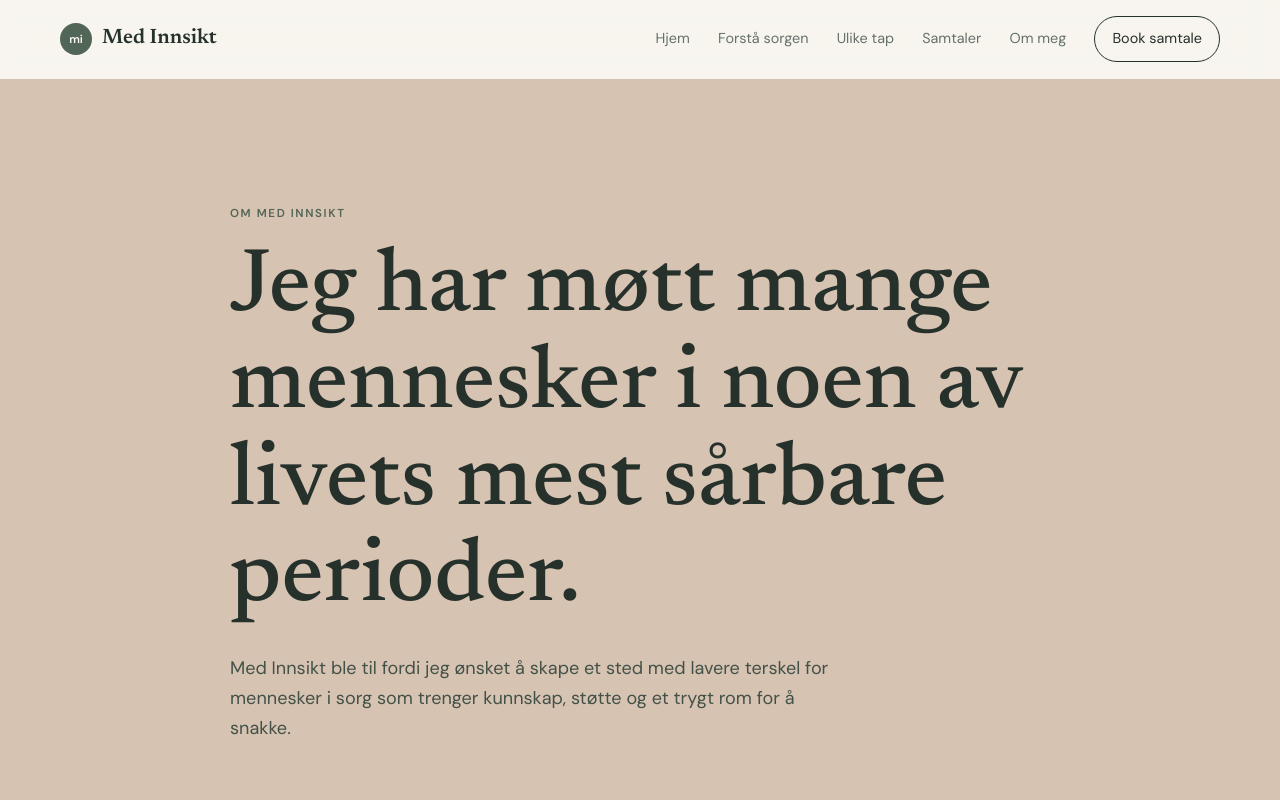
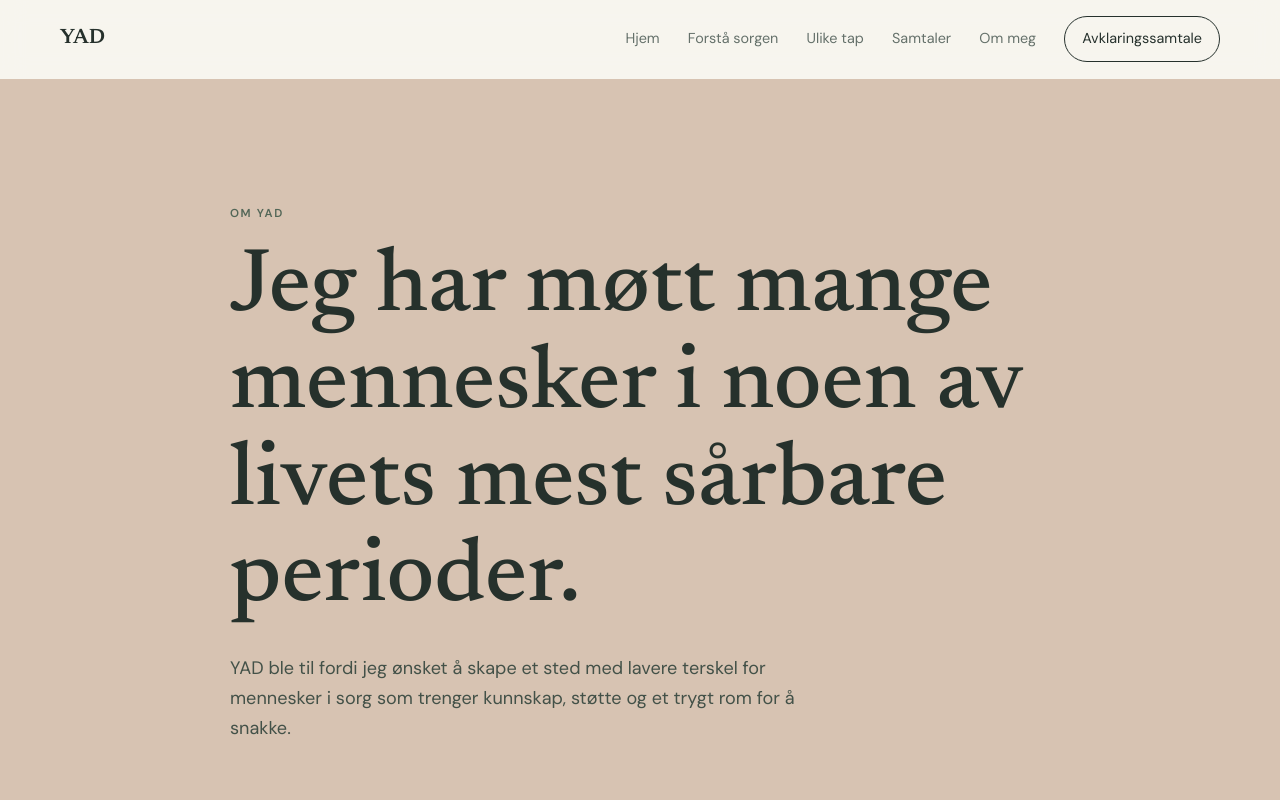
Before and after one commit to HRehmanii/Hawe, a plain HTML site: page ommeg.html in a window 1280 px wide. Shown: the top 800 px of the page. Drawn offline with Linux system fonts and the light colour scheme.

Commit message:
Change branding and content from Med Innsikt to YAD
Updated the content and branding from 'Med Innsikt' to 'YAD' in ommeg.html.

```diff
--- a/ommeg.html
+++ b/ommeg.html
@@ -3,8 +3,8 @@
 <head>
 <meta charset="UTF-8">
 <meta name="viewport" content="width=device-width, initial-scale=1.0">
-<meta name="description" content="Les om Hawe Palani, faglig bakgrunn og Med Innsikt.">
-<title>Om meg | Med Innsikt</title>
+<meta name="description" content="Les om Hawe Palani, faglig bakgrunn og YAD.">
+<title>Om meg | YAD</title>
 <link rel="preconnect" href="https://fonts.googleapis.com">
 <link rel="preconnect" href="https://fonts.gstatic.com" crossorigin>
 <link href="https://fonts.googleapis.com/css2?family=DM+Sans:wght@400;500;600&family=Newsreader:opsz,wght@6..72,400;6..72,500;6..72,600&display=swap" rel="stylesheet">
@@ -14,8 +14,8 @@
 <header class="site-header" id="nav">
 <div class="container nav__inner">
 <a class="brand" href="index.html">
-<span class="brand__mark">mi</span>
-<span>Med Innsikt</span>
+
+<span>YAD</span>
 </a>
 <button class="nav__burger" id="burger" aria-label="Åpne meny" aria-expanded="false">
 <span></span>
@@ -28,16 +28,16 @@
 <a href="ulike-tap.html">Ulike tap</a>
 <a href="samtaler.html">Samtaler</a>
 <a href="ommeg.html">Om meg</a>
-<a class="nav__cta" href="samtaler.html#book">Book samtale</a>
+<a class="nav__cta" href="samtaler.html#book">Avklaringssamtale</a>
 </nav>
 </div>
 </header>
 <main>
 <section class="section section--clay">
 <div class="container page-intro">
-<p class="eyebrow">Om Med Innsikt</p>
+<p class="eyebrow">Om YAD</p>
 <h1>Jeg har møtt mange mennesker i noen av livets mest sårbare perioder.</h1>
-<p class="lede">Med Innsikt ble til fordi jeg ønsket å skape et sted med lavere terskel for mennesker i sorg som trenger kunnskap, støtte og et trygt rom for å snakke.</p>
+<p class="lede">YAD ble til fordi jeg ønsket å skape et sted med lavere terskel for mennesker i sorg som trenger kunnskap, støtte og et trygt rom for å snakke.</p>
 </div>
 </section>
 <section class="section section--paper">
@@ -82,7 +82,7 @@
 <p class="eyebrow">Neste steg</p>
 <h2>Du trenger ikke ha en ferdig forklaring.</h2>
 <p>Vi kan begynne der du er.</p>
-<a class="button button--light" href="samtaler.html#book">Book en gratis førstesamtale</a>
+<a class="button button--light" href="samtaler.html#book">Be om gratis avklaringssamtale</a>
 </div>
 </section>
 </main>
@@ -90,8 +90,8 @@
 <div class="container footer__grid">
 <div>
 <a class="brand brand--dark" href="index.html">
-<span class="brand__mark">mi</span>
-<span>Med Innsikt</span>
+
+<span>YAD</span>
 </a>
 <p>Samtalestøtte for deg som har mistet noen du er glad i.</p>
 </div>
@@ -106,7 +106,7 @@
 <a href="mailto:Hawesamtaler@gmail.com">Hawesamtaler@gmail.com</a>
 <span>Digitale samtaler over hele Norge</span>
 </div>
-<p class="footer__copy">© 2026 Med Innsikt · Personvern</p>
+<p class="footer__copy">© 2026 YAD · <a href="personvern.html">Personvern</a></p>
 </div>
 </footer>
 <script src="javascript.js"></script>
```
